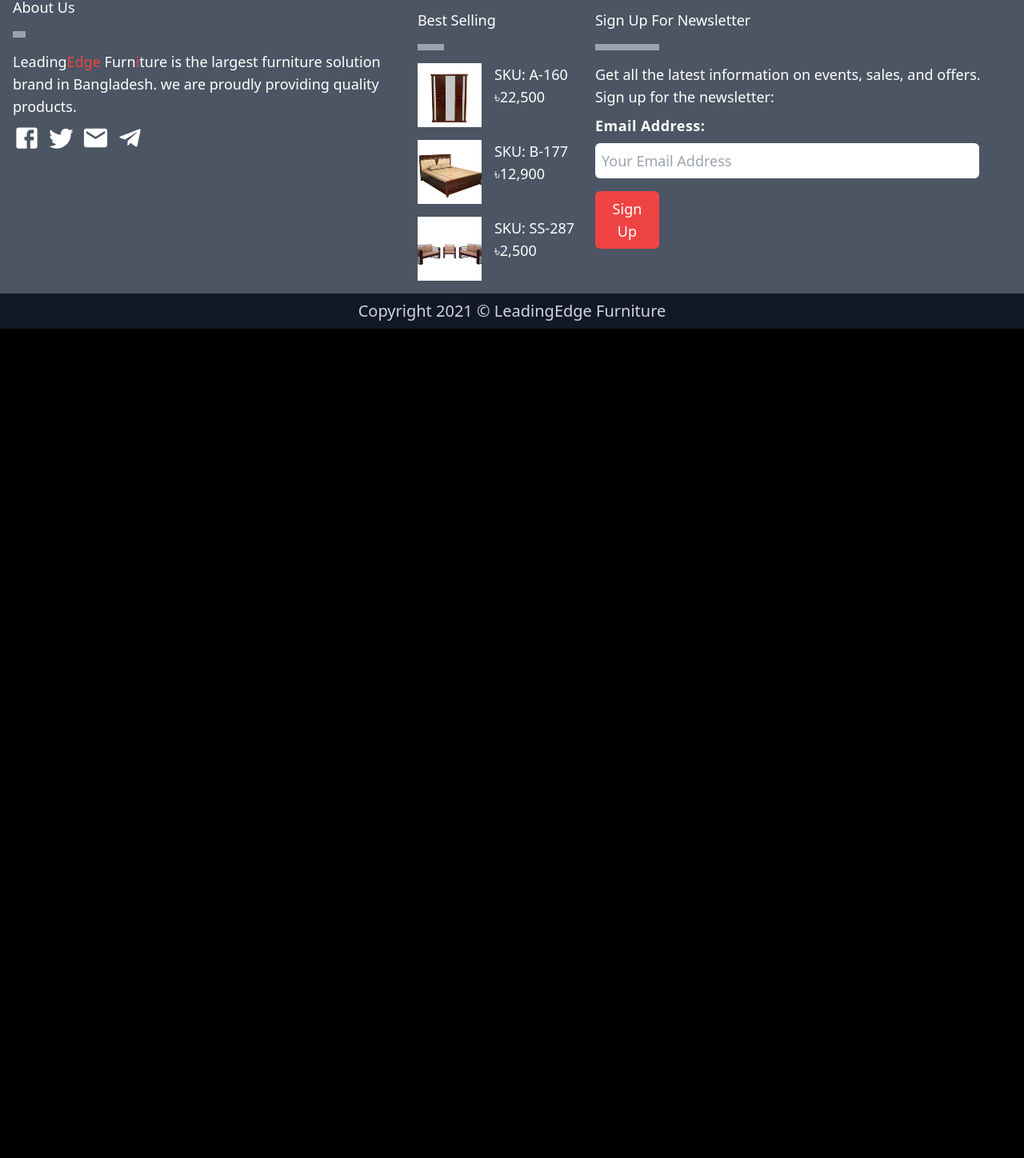
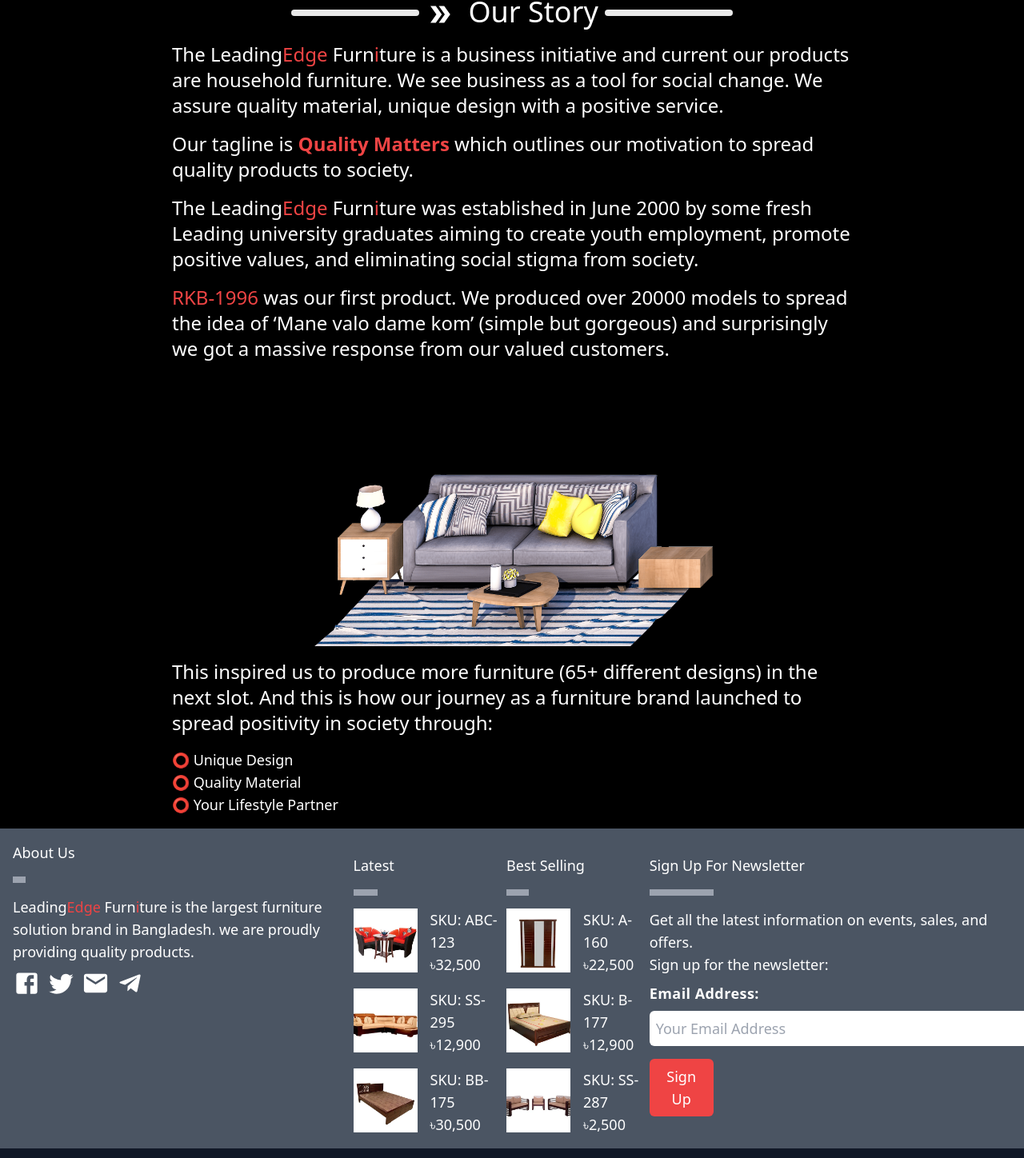
Before and after one commit to RakibRahman/leading-edge-furniture, a React (Create React App) app: page /about in a window 1280 px wide. Shown: the part 127-1575 px from the top of the page at 80% size. Before the commit the page ends 800 px from the top, so only its background shows below. Built offline with nearby package versions, Linux system fonts and the light colour scheme.

Commit message:
styles updated nad minor code modification done

```diff
--- a/src/App.js
+++ b/src/App.js
@@ -3,6 +3,7 @@ import { BrowserRouter as Router, Route, Switch } from "react-router-dom";
 import Navbar from "./components/Navbar";
 import Home from "./components/Home";
 import Products from "./components/Products";
+import AboutUs from "./components/AboutUs";
 import Footer from "./components/Footer";
 
 function App() {
@@ -13,6 +14,7 @@ function App() {
         <Switch>
           <Route path="/" exact component={Home} />
           <Route path="/products" component={Products} />
+          <Route path="/about" component={AboutUs} />
         </Switch>
         <Footer />
       </Router>
--- a/src/components/AboutUs.js
+++ b/src/components/AboutUs.js
@@ -11,13 +11,13 @@ function AboutUs() {
   }, []);
   return (
     <div className="about__us">
-      <div className="flex items-center justify-center gap-2">
-        <div className="h-2 bg-gray-500 rounded-md w-md"></div>
+      <div className="flex items-center justify-center gap-2 ">
+        <div className="h-2 bg-gray-500 rounded-md w-md bdr"></div>
         <h1 className="space-x-2 text-4xl text-center">
           <DoubleArrowIcon fontSize="inherit" />
           <span> Our Story</span>
         </h1>
-        <div className="h-2 bg-gray-500 rounded-md w-md"></div>
+        <div className="h-2 bg-gray-500 rounded-md w-md bdr"></div>
       </div>
 
       <div className="mt-4 space-y-4">
--- a/src/components/Footer.js
+++ b/src/components/Footer.js
@@ -3,7 +3,7 @@ import FacebookIcon from "@material-ui/icons/Facebook";
 import TwitterIcon from "@material-ui/icons/Twitter";
 import TelegramIcon from "@material-ui/icons/Telegram";
 import MailIcon from "@material-ui/icons/Mail";
-import { bestSelling } from "./../helpers/productsData";
+import { bestSelling, latestProducts } from "./../helpers/productsData";
 
 function Footer() {
   const Card = ({ data }) => {
@@ -59,11 +59,11 @@ function Footer() {
       </div>
     </div>
   );
-  const BestSelling = () => (
+  const BestSelling = ({ title, products }) => (
     <div className="space-y-4 best-selling">
-      <h1 className="text-lg text-white">Best Selling</h1>
+      <h1 className="text-lg text-white">{title}</h1>
       <div className="w-1/6 h-2 my-4 bg-gray-400"></div>
-      <Card data={bestSelling} />
+      <Card data={products} />
     </div>
   );
   const Newsletter = () => (
@@ -95,7 +95,8 @@ function Footer() {
     <Fragment>
       <footer className="footer">
         <About />
-        <BestSelling />
+        <BestSelling products={latestProducts} title="Latest" />
+        <BestSelling products={bestSelling} title="Best Selling" />
         <Newsletter />
       </footer>
       <p className="copyright">Copyright 2021 © LeadingEdge Furniture </p>
--- a/src/components/Products.js
+++ b/src/components/Products.js
@@ -10,7 +10,7 @@ function Products() {
   const Card = ({ product }) => {
     return product.map((product) => (
       <div
-        className="px-2 bg-center bg-cover rounded-md product__card group w-lg h-lg lg:w-xl"
+        className=" product__card"
         style={{ backgroundImage: `url(${product.pic})` }}
         key={product.model}
       >
@@ -30,7 +30,7 @@ function Products() {
     <div className="text-white">
       <h1 className="py-4 my-2 text-6xl text-center">Some of our products</h1>
 
-      <div className="grid grid-cols-1 gap-2 my-4 overflow-hidden lg:gap-4 justify-items-center card__wrapper md:grid-cols-2 lg:grid-cols-3">
+      <div className="card__wrapper">
         <Card product={productsData} />
       </div>
     </div>
--- a/src/helpers/productsData.js
+++ b/src/helpers/productsData.js
@@ -73,3 +73,20 @@ export const bestSelling = [
     price: "2,500",
   },
 ];
+export const latestProducts = [
+  {
+    pic: P5,
+    model: "SKU: ABC-123",
+    price: "32,500",
+  },
+  {
+    pic: P8,
+    model: "SKU: SS-295",
+    price: "12,900",
+  },
+  {
+    pic: P4,
+    model: "SKU: BB-175",
+    price: "30,500",
+  },
+];
--- a/src/styles/_footer.scss
+++ b/src/styles/_footer.scss
@@ -1,5 +1,5 @@
 footer {
-  @apply flex-col items-start justify-between p-4 space-y-4 text-lg text-white bg-gray-600 md:flex lg:flex-row;
+  @apply flex-col items-start gap-2 justify-between p-4 space-y-4 text-lg text-white bg-gray-600 md:flex lg:flex-row;
 }
 .copyright {
   @apply w-full py-2 text-lg text-center text-gray-300 bg-gray-900 lg:text-xl;
--- /dev/null
+++ b/src/styles/_products.scss
@@ -0,0 +1,7 @@
+.card__wrapper {
+  @apply grid grid-cols-1 gap-2 my-4 overflow-hidden lg:gap-4 justify-items-center  md:grid-cols-2 lg:grid-cols-3;
+
+  & .product__card {
+    @apply px-2 bg-center bg-cover rounded-md  group w-lg h-lg lg:w-xl;
+  }
+}
--- a/src/styles/index.scss
+++ b/src/styles/index.scss
@@ -5,7 +5,8 @@
 @tailwind utilities;
 @import "navbar";
 @import "home";
-@import 'footer';
+@import "products";
+@import "footer";
 
 html {
   font-size: calc(60% + 0.8vmin);
@@ -64,3 +65,30 @@ body {
     }
   }
 }
+
+.about__us {
+  @apply mx-auto text-xl leading-7 text-white md:text-2xl md:w-xxxl lg:w-about my-4;
+
+  & .bdr {
+    animation-name: colorSwitch;
+    animation-duration: 3.5s;
+    animation-timing-function: cubic-bezier(0.55, 0.055, 0.675, 0.19);
+    animation-delay: 0.5s;
+    animation-iteration-count: infinite;
+  }
+
+  @keyframes colorSwitch {
+    25% {
+      background-color: black;
+    }
+    50% {
+      background-color: white;
+    }
+    75% {
+      background-color: #ea0000;
+    }
+    100% {
+      background-color: cadetblue;
+    }
+  }
+}
--- a/tailwind.config.js
+++ b/tailwind.config.js
@@ -13,6 +13,7 @@ module.exports = {
       xxl: "520px",
       extra: "620px",
       xxxl: "750px",
+      about: "850px",
     },
     fontFamily: {
       ubuntu: ["Ubuntu", "sans-serif"],
```
Also changed, not shown: src/assets/contact.png (added).
